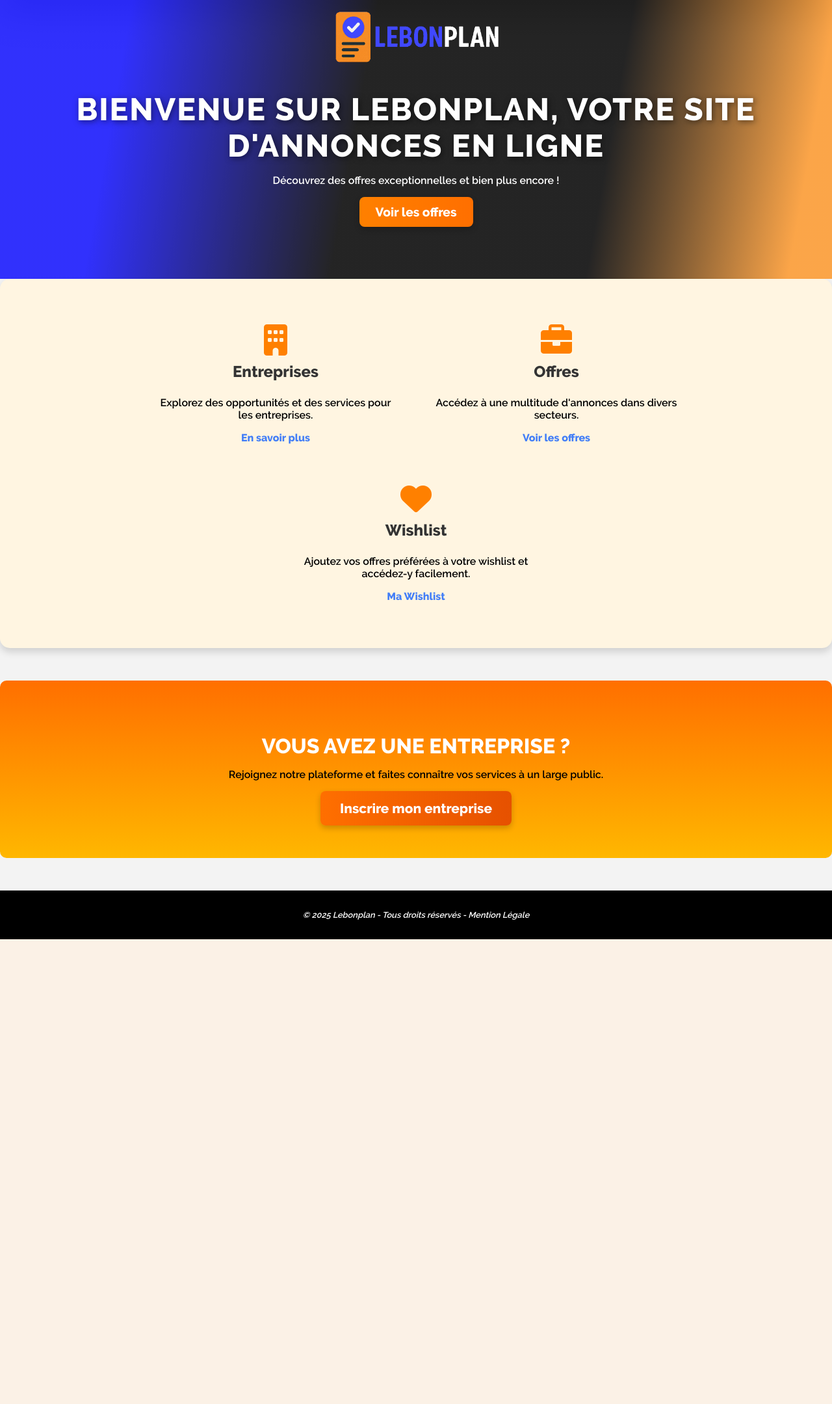
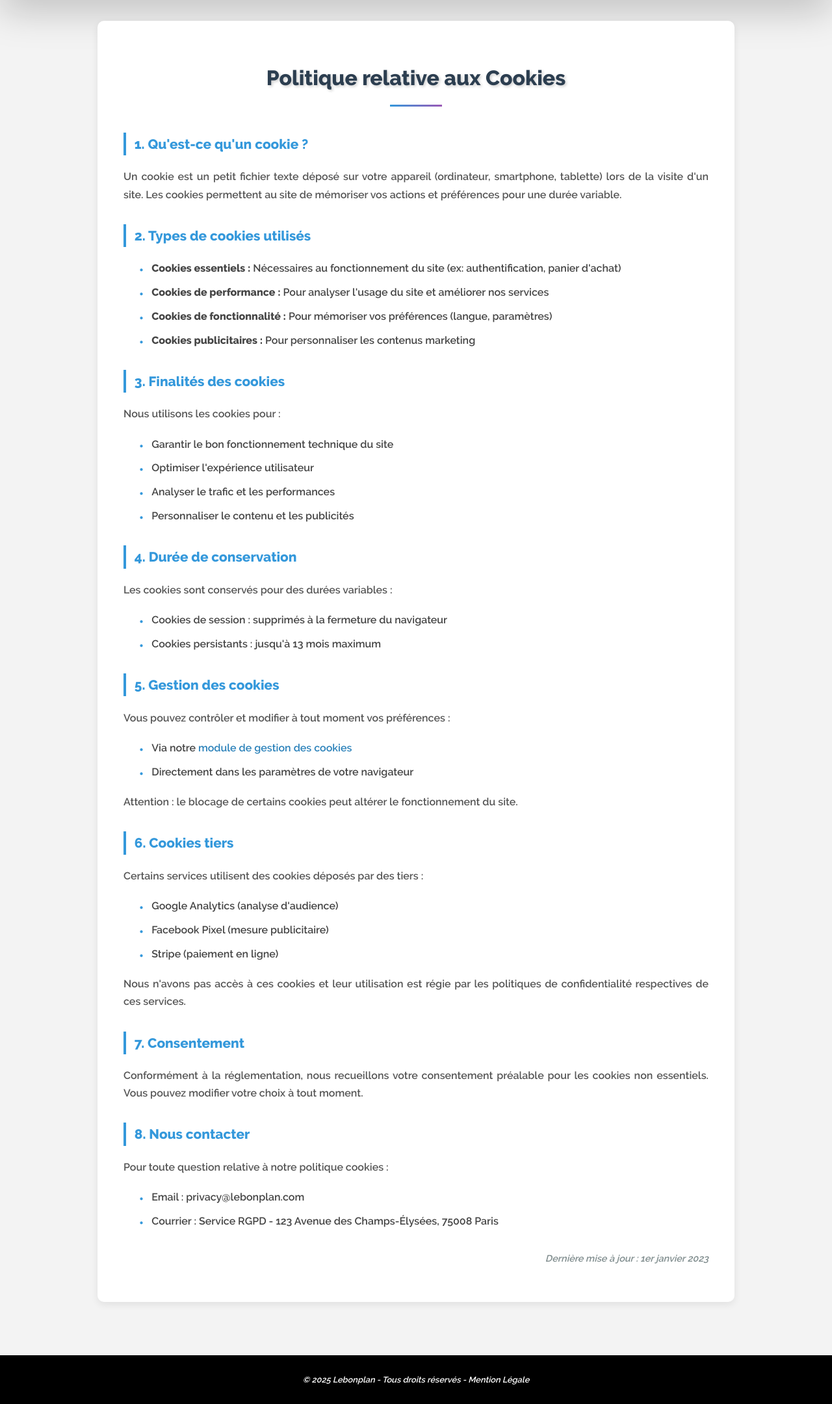
Before and after one commit to Fire-90/CESI_Lebonplan, a PHP site: page /index.php?page=cookie in a window 1280 px wide. Shown: the part 50-2210 px from the top of the page at 65% size. Before the commit the page ends 1495 px from the top, so only its background shows below. Run offline with PHP 8.4, Linux system fonts and the light colour scheme.

Commit message:
Cookie legal

```diff
--- a/public/index.php
+++ b/public/index.php
@@ -126,6 +126,10 @@ switch ($page) {
         $controller = new HomeController();
         $controller->legal();
         break;
+    case 'cookie':
+            $controller = new HomeController();
+            $controller->cookie();
+            break;
     case 'profile':
         $controller = new AccountController();
         if ($_SERVER['REQUEST_METHOD'] === 'POST') {
--- a/src/controllers/HomeController.php
+++ b/src/controllers/HomeController.php
@@ -36,6 +36,10 @@ class HomeController extends BaseController {
         $this->render('legal-notice.twig');
     }
 
+    public function cookie() {
+        $this->render('cookie.twig');
+    }
+
     public function profile() {
         $this->render('profile.twig');
     }
--- /dev/null
+++ b/src/views/cookie.twig
@@ -0,0 +1,85 @@
+{% extends "base.twig" %}
+
+{% block title %}Politique sur les Cookies - Lebonplan{% endblock %}
+
+{% block content %}
+    <div class="mention-legale-container">
+        <h1 class="mention-main-title">Politique relative aux Cookies</h1>
+
+        <h2 class="mention-section-title">1. Qu'est-ce qu'un cookie ?</h2>
+        <p class="mention-paragraph">
+            Un cookie est un petit fichier texte déposé sur votre appareil (ordinateur, smartphone, tablette) lors de la visite d'un site. Les cookies permettent au site de mémoriser vos actions et préférences pour une durée variable.
+        </p>
+
+        <h2 class="mention-section-title">2. Types de cookies utilisés</h2>
+        <ul class="mention-list">
+            <li><strong>Cookies essentiels :</strong> Nécessaires au fonctionnement du site (ex: authentification, panier d'achat)</li>
+            <li><strong>Cookies de performance :</strong> Pour analyser l'usage du site et améliorer nos services</li>
+            <li><strong>Cookies de fonctionnalité :</strong> Pour mémoriser vos préférences (langue, paramètres)</li>
+            <li><strong>Cookies publicitaires :</strong> Pour personnaliser les contenus marketing</li>
+        </ul>
+
+        <h2 class="mention-section-title">3. Finalités des cookies</h2>
+        <p class="mention-paragraph">
+            Nous utilisons les cookies pour :
+        </p>
+        <ul class="mention-list">
+            <li>Garantir le bon fonctionnement technique du site</li>
+            <li>Optimiser l'expérience utilisateur</li>
+            <li>Analyser le trafic et les performances</li>
+            <li>Personnaliser le contenu et les publicités</li>
+        </ul>
+
+        <h2 class="mention-section-title">4. Durée de conservation</h2>
+        <p class="mention-paragraph">
+            Les cookies sont conservés pour des durées variables :
+        </p>
+        <ul class="mention-list">
+            <li>Cookies de session : supprimés à la fermeture du navigateur</li>
+            <li>Cookies persistants : jusqu'à 13 mois maximum</li>
+        </ul>
+
+        <h2 class="mention-section-title">5. Gestion des cookies</h2>
+        <p class="mention-paragraph">
+            Vous pouvez contrôler et modifier à tout moment vos préférences :
+        </p>
+        <ul class="mention-list">
+            <li>Via notre <a href="#cookie-consent-banner" class="mention-link">module de gestion des cookies</a></li>
+            <li>Directement dans les paramètres de votre navigateur</li>
+        </ul>
+        <p class="mention-paragraph">
+            Attention : le blocage de certains cookies peut altérer le fonctionnement du site.
+        </p>
+
+        <h2 class="mention-section-title">6. Cookies tiers</h2>
+        <p class="mention-paragraph">
+            Certains services utilisent des cookies déposés par des tiers :
+        </p>
+        <ul class="mention-list">
+            <li>Google Analytics (analyse d'audience)</li>
+            <li>Facebook Pixel (mesure publicitaire)</li>
+            <li>Stripe (paiement en ligne)</li>
+        </ul>
+        <p class="mention-paragraph">
+            Nous n'avons pas accès à ces cookies et leur utilisation est régie par les politiques de confidentialité respectives de ces services.
+        </p>
+
+        <h2 class="mention-section-title">7. Consentement</h2>
+        <p class="mention-paragraph">
+            Conformément à la réglementation, nous recueillons votre consentement préalable pour les cookies non essentiels. Vous pouvez modifier votre choix à tout moment.
+        </p>
+
+        <h2 class="mention-section-title">8. Nous contacter</h2>
+        <p class="mention-paragraph">
+            Pour toute question relative à notre politique cookies :
+        </p>
+        <ul class="mention-list">
+            <li>Email : privacy@lebonplan.com</li>
+            <li>Courrier : Service RGPD - 123 Avenue des Champs-Élysées, 75008 Paris</li>
+        </ul>
+
+        <p class="mention-update">
+            Dernière mise à jour : 1er janvier 2023
+        </p>
+    </div>
+{% endblock %}
--- a/src/views/legal-notice.twig
+++ b/src/views/legal-notice.twig
@@ -39,7 +39,7 @@
 
         <h2 class="mention-section-title">5. Cookies</h2>
         <p class="mention-paragraph">
-            Notre site utilise des cookies pour améliorer l'expérience utilisateur et analyser le trafic. Les cookies nécessaires au fonctionnement du site sont activés par défaut. Pour les autres types de cookies, vous pouvez modifier vos préférences à tout moment via notre <a href="/politique-cookies" class="mention-link">Politique relative aux cookies</a>.
+            Notre site utilise des cookies pour améliorer l'expérience utilisateur et analyser le trafic. Les cookies nécessaires au fonctionnement du site sont activés par défaut. Pour les autres types de cookies, vous pouvez modifier vos préférences à tout moment via notre <a href="{{ path('cookie') }}" class="mention-link">Politique relative aux cookies</a>.
         </p>
 
         <h2 class="mention-section-title">6. Responsabilité</h2>
```
